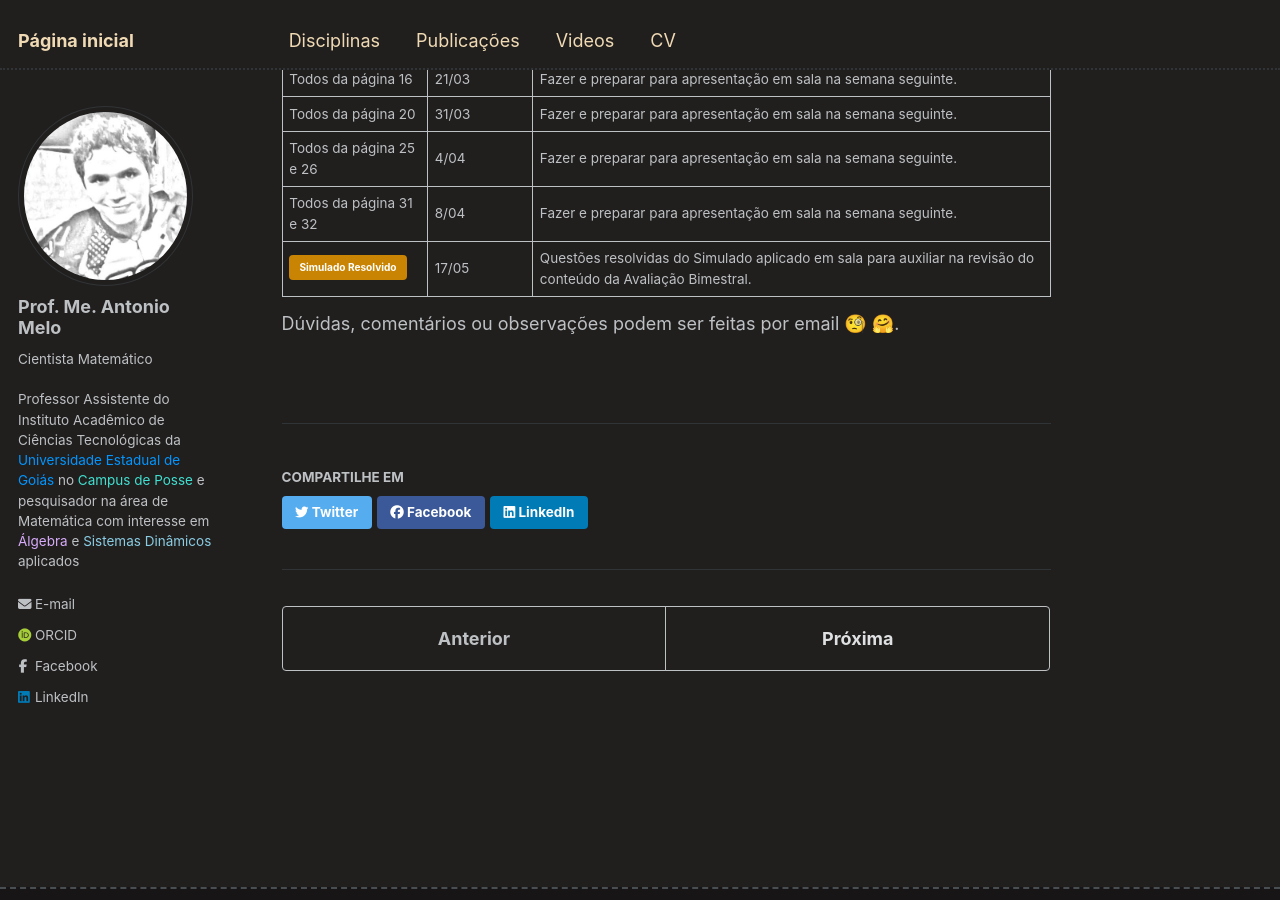
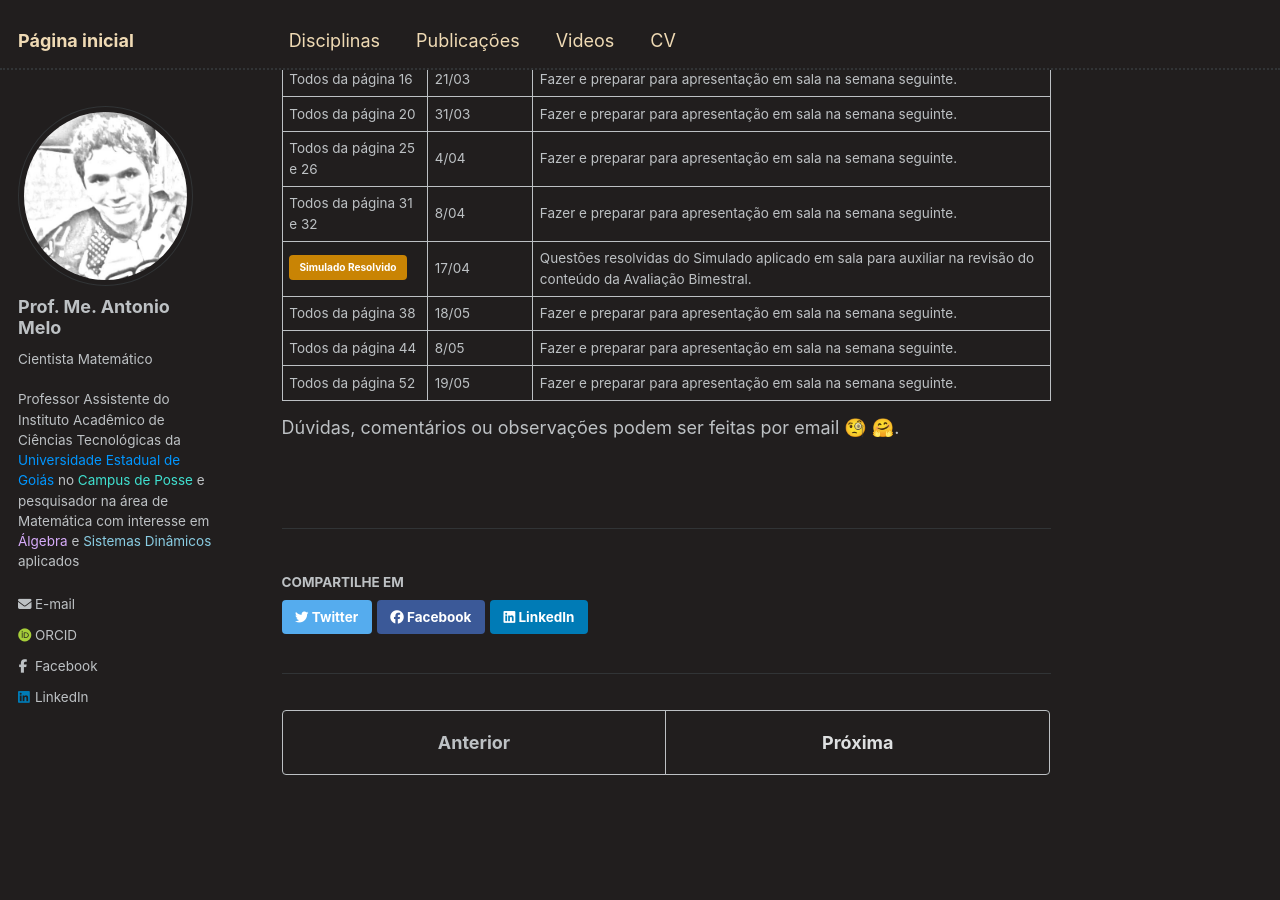
Before and after one commit to antmelo/antmelo.github.io, a Jekyll site: the page built from _teaching/2025-1-fundamentos.md, in a window 1280 px wide and 900 px high, scrolled down 1482 px. Built offline with Jekyll 4.4.1, drawn with Linux system fonts in a browser that asks for light colours; some web fonts are replaced.

Commit message:
Update 2025-1-fundamentos.md

```diff
--- a/_teaching/2025-1-fundamentos.md
+++ b/_teaching/2025-1-fundamentos.md
@@ -45,6 +45,9 @@
 | Todos da página 20  | 31/03   | Fazer e preparar para apresentação em sala na semana seguinte.   |
 | Todos da página 25 e 26  | 4/04   | Fazer e preparar para apresentação em sala na semana seguinte.   |
 | Todos da página 31 e 32  | 8/04   | Fazer e preparar para apresentação em sala na semana seguinte.   |
-|  [Simulado Resolvido](https://antmelo.github.io/files/FundQM1.pdf){: .btn}  | 17/05   | Questões resolvidas do Simulado aplicado em sala para auxiliar na revisão do conteúdo da Avaliação Bimestral.   |
+|  [Simulado Resolvido](https://antmelo.github.io/files/FundQM1.pdf){: .btn}  | 17/04   | Questões resolvidas do Simulado aplicado em sala para auxiliar na revisão do conteúdo da Avaliação Bimestral.   |
+| Todos da página 38 | 18/05   | Fazer e preparar para apresentação em sala na semana seguinte.   |
+| Todos da página 44 | 8/05   | Fazer e preparar para apresentação em sala na semana seguinte.   |
+| Todos da página 52  | 19/05   | Fazer e preparar para apresentação em sala na semana seguinte.   |
 
    Dúvidas, comentários ou observações podem ser feitas por email &#129488; &#129303;.
```
